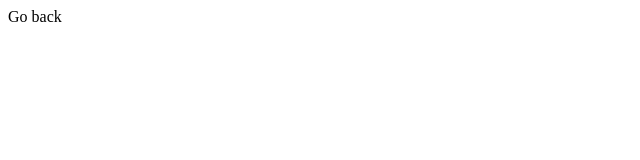
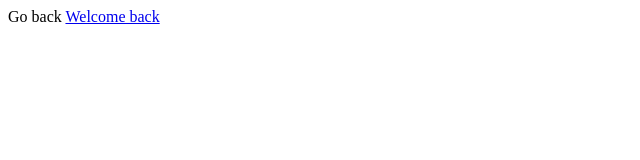
Before and after one commit to jainansh10591/Test4, a plain HTML site: page goback.html in a window 1280 px wide. Shown: the whole page, without its empty margins (0-640 px from the left). Drawn offline with Linux system fonts and the light colour scheme.

Commit message:
Update goback.html

```diff
--- a/goback.html
+++ b/goback.html
@@ -12,6 +12,6 @@
 
 </head>
 <body>
-  Go back
+  Go back <a href="/Test4/index.html">Welcome back</a>
 </body>
 </html>
```
